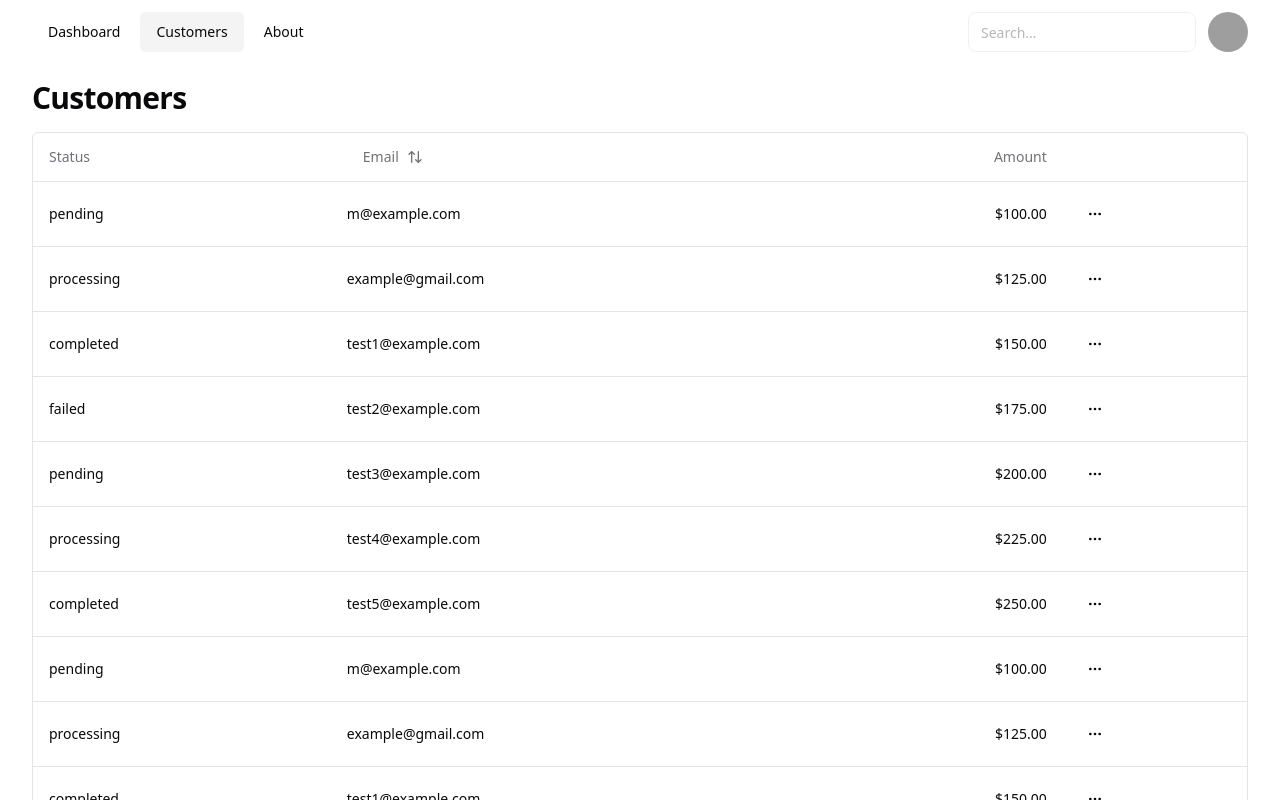
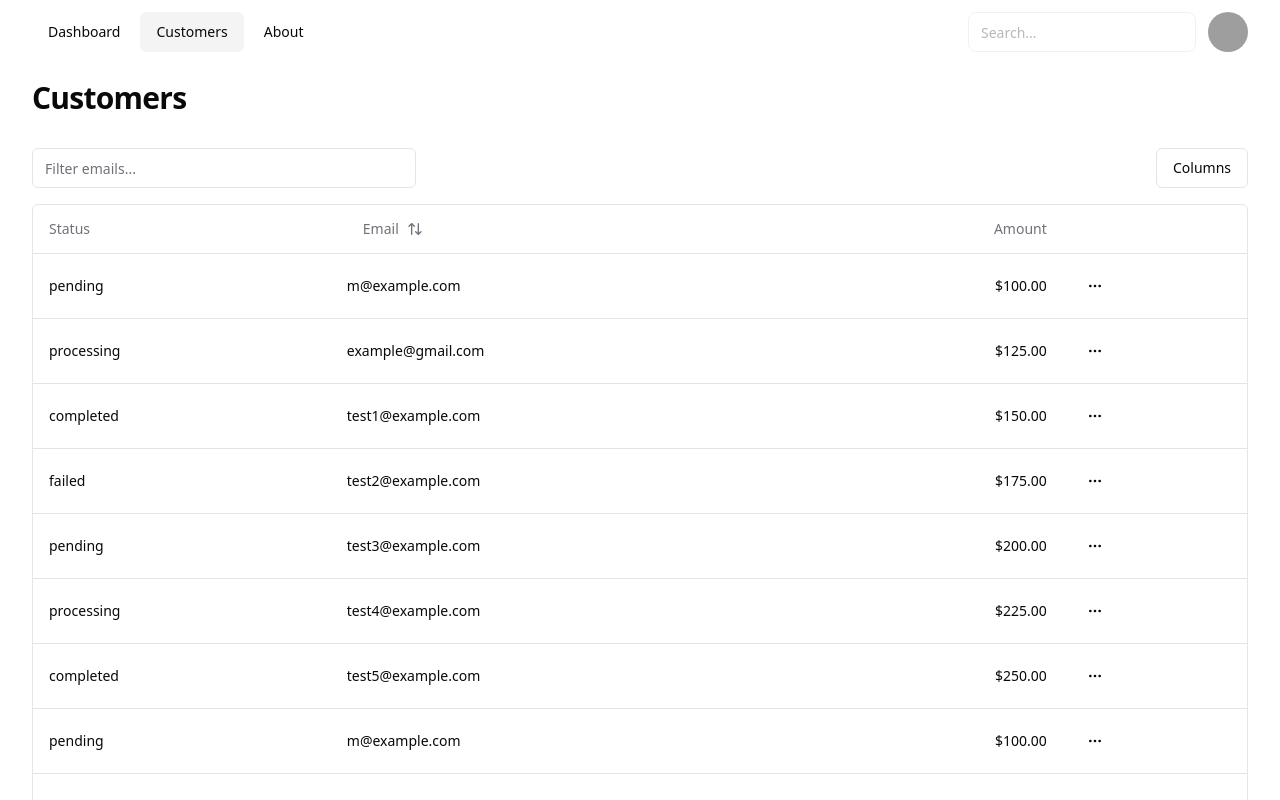
Before and after one commit to shleecloud/tailwind-dashboard, a React (Vite) app: page /customers in a window 1280 px wide. Shown: the top 800 px of the page. Built offline with nearby package versions, Linux system fonts and the light colour scheme; grey boxes are pictures that could not be loaded.

Commit message:
feature: table filtering and visibility

```diff
--- a/src/components/customers-table/data-table.jsx
+++ b/src/components/customers-table/data-table.jsx
@@ -6,6 +6,7 @@ import {
   getPaginationRowModel,
   getSortedRowModel,
   useReactTable,
+  getFilteredRowModel,
 } from "@tanstack/react-table";
 
 import {
@@ -16,11 +17,19 @@ import {
   TableHeader,
   TableRow,
 } from "@/components/ui/table";
-
+import { Input } from "@/components/ui/input";
 import { Button } from "@/components/ui/button";
+import {
+  DropdownMenu,
+  DropdownMenuCheckboxItem,
+  DropdownMenuContent,
+  DropdownMenuTrigger,
+} from "@/components/ui/dropdown-menu";
 
 export function DataTable({ columns, data }) {
   const [sorting, setSorting] = useState([]);
+  const [columnFilters, setColumnFilters] = useState([]);
+  const [columnVisibility, setColumnVisibility] = useState({});
 
   const table = useReactTable({
     columns,
@@ -29,13 +38,54 @@ export function DataTable({ columns, data }) {
     getPaginationRowModel: getPaginationRowModel(),
     onSortingChange: setSorting,
     getSortedRowModel: getSortedRowModel(),
+    onColumnFiltersChange: setColumnFilters,
+    getFilteredRowModel: getFilteredRowModel(),
+    onColumnVisibilityChange: setColumnVisibility,
     state: {
       sorting,
+      columnFilters,
+      columnVisibility,
     },
   });
 
   return (
     <div>
+      <div className="flex items-center py-4">
+        <Input
+          placeholder="Filter emails..."
+          value={table.getColumn("email")?.getFilterValue() ?? ""}
+          onChange={(event) =>
+            table.getColumn("email")?.setFilterValue(event.target.value)
+          }
+          className="max-w-sm"
+        />
+        <DropdownMenu>
+          <DropdownMenuTrigger asChild>
+            <Button variant="outline" className="ml-auto">
+              Columns
+            </Button>
+          </DropdownMenuTrigger>
+          <DropdownMenuContent align="end">
+            {table
+              .getAllColumns()
+              .filter((column) => column.getCanHide())
+              .map((column) => {
+                return (
+                  <DropdownMenuCheckboxItem
+                    key={column.id}
+                    className="capitalize"
+                    checked={column.getIsVisible()}
+                    onCheckedChange={(value) =>
+                      column.toggleVisibility(!!value)
+                    }
+                  >
+                    {column.id}
+                  </DropdownMenuCheckboxItem>
+                );
+              })}
+          </DropdownMenuContent>
+        </DropdownMenu>
+      </div>
       <div className="rounded-md border">
         <Table>
           <TableHeader>
```
